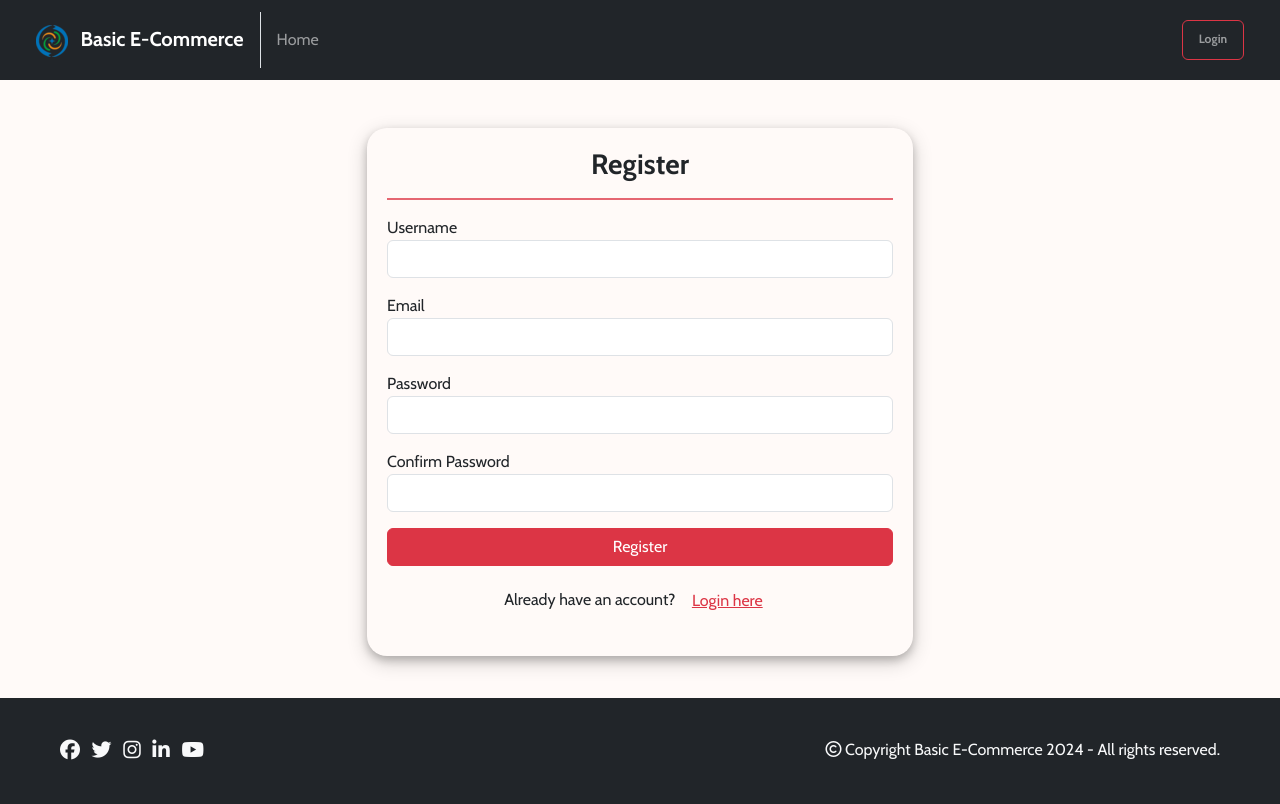
After one commit to ayaz-khatri/basic-ecommerce, a PHP site: page /base/register.php in a window 1280 px wide. The commit adds this page. Run offline with PHP 8.4, Linux system fonts and the light colour scheme; some libraries are stand-ins or nearby versions.

Commit message:
Login and Register page - design completed

```diff
--- a/base/index.php
+++ b/base/index.php
@@ -3,7 +3,6 @@
 <head>
     <title>Home</title>
     <?php include('../includes/head-contents.php'); ?>
-
 </head>
 <body>
 
--- /dev/null
+++ b/base/register.php
@@ -0,0 +1,50 @@
+<!DOCTYPE html>
+<html lang="en">
+<head>
+    <title>Register</title>
+    <?php include('../includes/head-contents.php'); ?>
+</head>
+<body>
+
+    <?php include("../includes/navbar.php"); ?>
+
+    <div class="container my-5">
+        <div class="row justify-content-center">
+            <div class="col-md-6">
+                <div class="box">
+                    <form action="register.php" method="POST">
+                        <h3 class="fw-bold text-center">Register</h3>
+                        <hr>
+                        <div class="my-3">
+                            <label>Username</label>
+                            <input type="text" class="form-control" name="username" required>
+                        </div>
+                        <div class="my-3">
+                            <label>Email</label>
+                            <input type="email" class="form-control" name="email" required>
+                        </div>
+                        <div class="my-3">
+                            <label>Password</label>
+                            <input type="password" class="form-control" name="password" required>
+                        </div>
+                        <div class="my-3">
+                            <label>Confirm Password</label>
+                            <input type="password" class="form-control" name="confirmPassword" required>
+                        </div>
+                        <div class="my-3">
+                            <input type="submit" class="btn btn-danger w-100" name="submit" value="Register">
+                        </div>
+                        <div class="my-3 text-center">
+                            <span>Already have an account?</span>
+                            <a href="login.php" class="btn btn-link text-danger">Login here</a>
+                        </div>
+                    </form>
+                </div>
+            </div>
+        </div>
+    </div>
+
+    <?php include("../includes/footer.php"); ?>
+
+</body>
+</html>
--- a/css/styles.css
+++ b/css/styles.css
@@ -48,6 +48,7 @@ body
     height: 2px;
     background: #fff;
     transition: width .3s;
+    box-shadow: 0 4px 8px 0 rgba(0, 0, 0, 0.2), 0 6px 20px 0 rgba(0, 0, 0, 0.19);
 }
 
 .navbar .nav-item .nav-link:hover::after
@@ -77,10 +78,28 @@ body
 }
 
 
-/* ------------------------------- Shadow Box ------------------------------- */
+/* ------------------------------- Box Shadow ------------------------------- */
 .box
 {
-    box-shadow: 0 4px 8px 0 rgba(0, 0, 0, 0.2), 0 6px 20px 0 rgba(0, 0, 0, 0.19);
+  box-shadow: 0 4px 8px 0 rgba(0, 0, 0, 0.2), 0 6px 20px 0 rgba(0, 0, 0, 0.19);
+  padding: 20px;
+  border-radius: 20px;
+}
+
+
+/* ------------------------------- hr (Horizontal Line) ------------------------------- */
+hr
+{
+  border: 1.5px solid #dc3545;
+  opacity: 75%;
+}
+
+
+/* ------------------------------- Form Elements ------------------------------- */
+
+.form-control:focus {
+  border-color: rgba(220, 53, 69, 0.3) !important;
+  box-shadow: inset 0 1px 1px rgba(0, 0, 0, 0.075), 0 0 8px rgba(220, 53, 69, 0.6) !important;
 }
 
 
--- a/includes/config.php
+++ b/includes/config.php
@@ -6,6 +6,6 @@
 
 
 // Define constant for website's name
-define('WEBSITE_NAME', 'Basic E-commerce');
+define('WEBSITE_NAME', 'Basic E-Commerce');
 
 ?>
--- a/includes/navbar.php
+++ b/includes/navbar.php
@@ -9,7 +9,7 @@ include('../includes/init-session.php');          // start session if it's not a
 $current_page = basename($_SERVER['PHP_SELF']);   // gets the name of current web page
 ?>
 
-<nav class="navbar navbar-expand-md bg-dark navbar-dark box">
+<nav class="navbar navbar-expand-md bg-dark navbar-dark">
   <div class="container-fluid mx-4 my-1">
     <a class="navbar-brand fw-bold" href="index.php">
       <img src="../images/logo.png" style="width: 32px;" alt="logo" class="me-2">
@@ -39,12 +39,12 @@ $current_page = basename($_SERVER['PHP_SELF']);   // gets the name of current we
         <li class="<?php echo $class; ?>">
           <a class="nav-link <?php echo ($current_page == 'index.php') ? 'active fw-bold' : '' ?>" href="index.php">Home</a>
         </li>
-        <li class="<?php echo $class; ?>">
+        <!-- <li class="<?php echo $class; ?>">
           <a class="nav-link <?php echo ($current_page == 'about.php') ? 'active fw-bold' : '' ?>" href="about.php">About Us</a>
         </li>
         <li class="<?php echo $class; ?>">
           <a class="nav-link <?php echo ($current_page == 'contact.php') ? 'active fw-bold' : '' ?>" href="contact.php">Contact Us</a>
-        </li>
+        </li> -->
         <?php
         if(isset($_SESSION['loggedin']) && $_SESSION['loggedin'] == true)
         { ?>
```
Also changed, not shown: base/login.php (added, +42 -0 lines).
